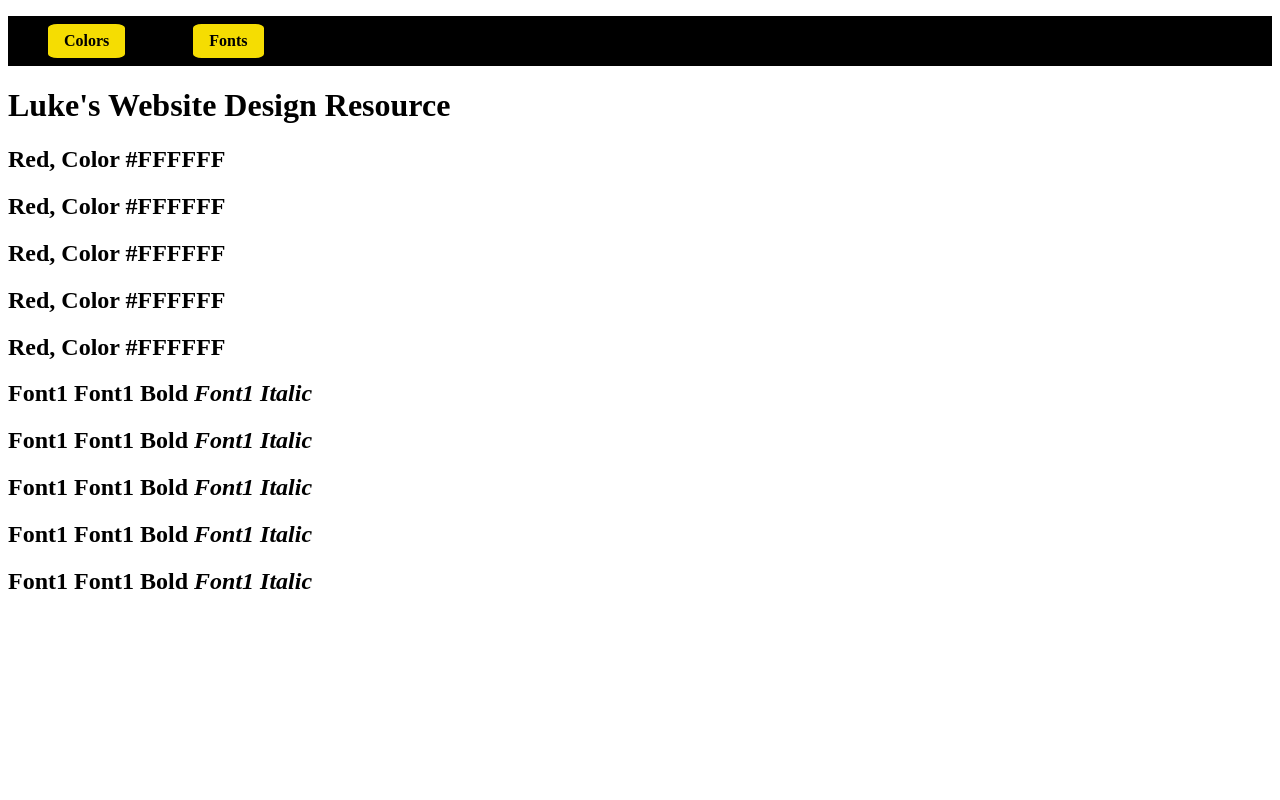
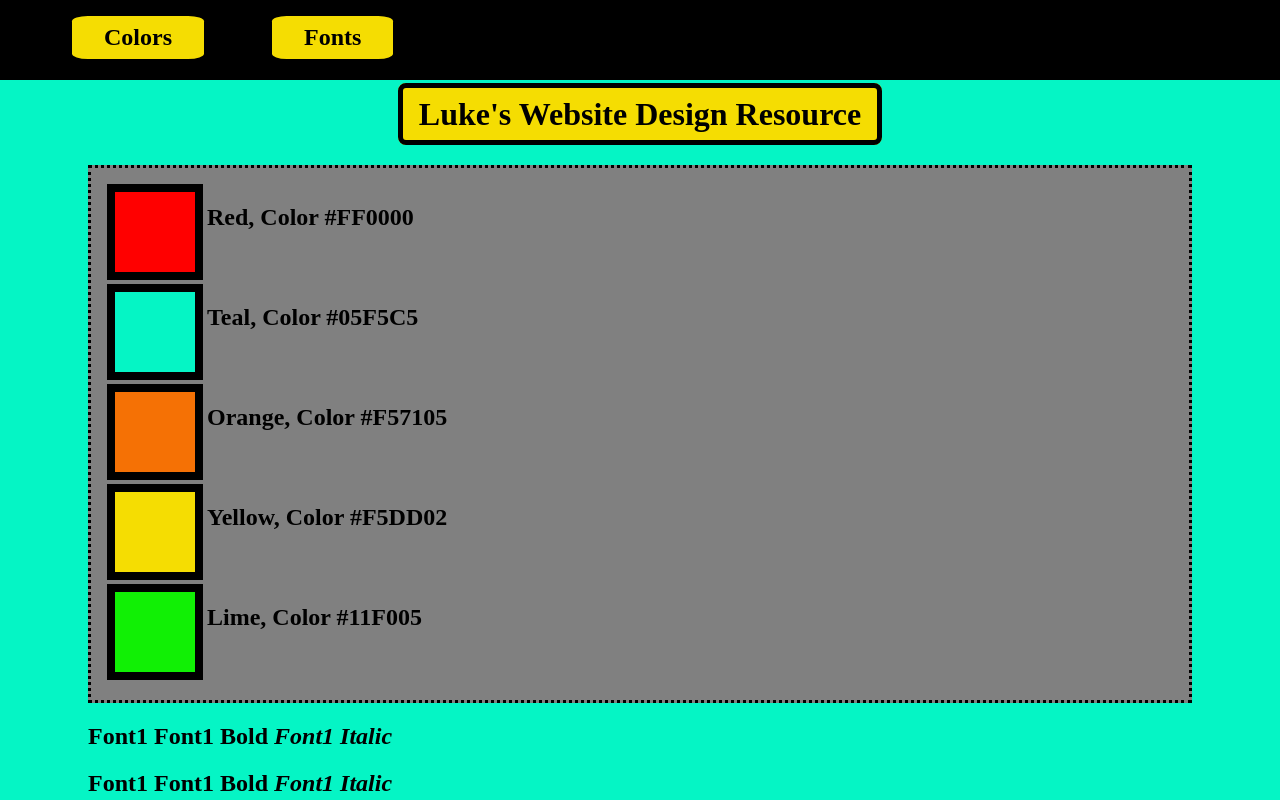
Before and after one commit to nicolinilr/web-design-system, a plain HTML site: page index.html in a window 1280 px wide. Shown: the top 800 px of the page. Drawn offline with Linux system fonts and the light colour scheme.

Commit message:
Clean up nav formatting and add color section

```diff
--- a/index.html
+++ b/index.html
@@ -10,33 +10,33 @@
     <header>
         <nav>
             <ul>
-                <li><a href='#'>Colors</a></li>
-                <li><a href='#'>Fonts</a></li>
+                <li><a href='#colors'>Colors</a></li>
+                <li><a href='#fonts'>Fonts</a></li>
             </ul>
         </nav>
-        <h1>Luke's Website Design Resource</h1>
+        <h1><span>Luke's Website Design Resource</span></h1>
     </header>
 <main>
     <article id='colors'>
         <div class='color-showcase'>
             <div class='color-container red'></div>
-            <h2>Red, Color #FFFFFF</h2>
+            <h2>Red, Color #FF0000</h2>
         </div>
         <div class='color-showcase'>
             <div class='color-container teal'></div>
-            <h2>Red, Color #FFFFFF</h2>
+            <h2>Teal, Color #05F5C5</h2>
         </div>
         <div class='color-showcase'>
             <div class='color-container orange'></div>
-            <h2>Red, Color #FFFFFF</h2>
+            <h2>Orange, Color  #F57105</h2>
         </div>
         <div class='color-showcase'>
             <div class='color-container yellow'></div>
-            <h2>Red, Color #FFFFFF</h2>
+            <h2>Yellow, Color #F5DD02</h2>
         </div>
         <div class='color-showcase'>
             <div class='color-container lime'></div>
-            <h2>Red, Color #FFFFFF</h2>
+            <h2>Lime, Color #11F005</h2>
         </div>
 
 
--- a/styles.css
+++ b/styles.css
@@ -3,21 +3,30 @@ html {
     margin: 0;
 }
 
+body {
+    background-color: #05f5c5;
+}
+
 nav {
     background-color: black;
+    position: fixed;
+    width: 100%;
+    top: 0;
+    left: 0;
+    height: 5rem;
 }
 
 nav ul{
     list-style: none;
-    padding: 0.5rem;
 }
 
 nav li {
     display: inline-block;
     background-color: #f5dd02;
     margin: 0 2rem;
-    padding: 0.5rem 1rem;
+    padding: 0.5rem 2rem;
     border-radius: 12%;
+    font-size: 1.5rem;
 }
 
 nav a {
@@ -26,3 +35,59 @@ nav a {
     font-weight: 800;
 
 }
+
+header h1{
+    position: relative;
+    margin-top: 6rem;
+    text-align: center;
+}
+
+header h1 span {
+    background-color:  #f5dd02;
+    padding: 0.5rem 1rem;
+    border-radius: 0.5rem;
+    border: 5px solid black;
+}
+
+main {
+    position: relative;
+    margin: 2rem 5rem;
+}
+
+#colors {
+    background-color: gray;
+    padding: 1rem 0 1rem 1rem;
+    border: 3px dotted black;
+}
+
+.color-container {
+    width: 5rem;
+    height: 5rem;
+    display: inline-block;
+    border: 8px solid black;
+}
+
+.color-showcase h2{
+    display: inline-flex;
+    vertical-align: top;
+}
+
+.red {
+    background-color: red;
+}
+
+.teal {
+    background-color: #05f5c5;
+}
+
+.orange {
+    background-color: #f57105;
+}
+
+.yellow {
+    background-color: #f5dd02;
+}
+
+.lime {
+    background-color: #11f005;
+}
```
